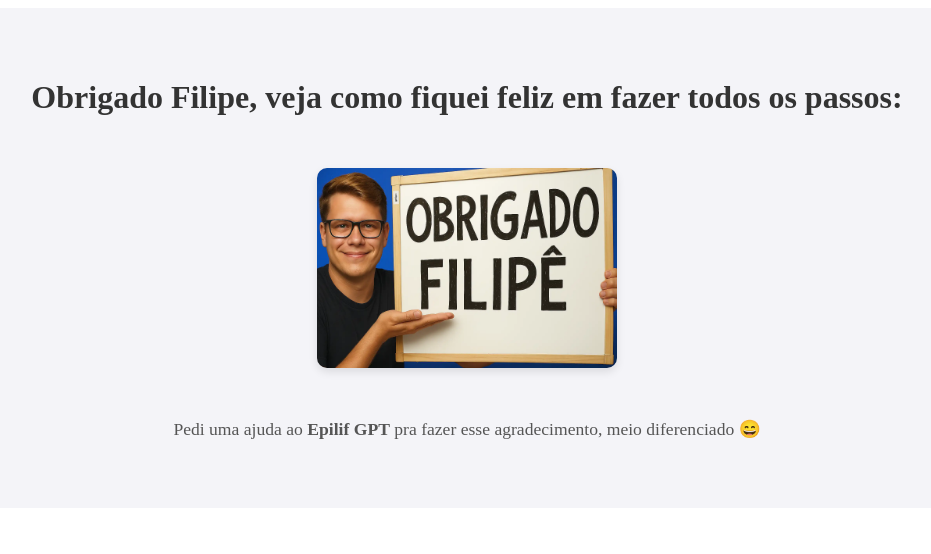
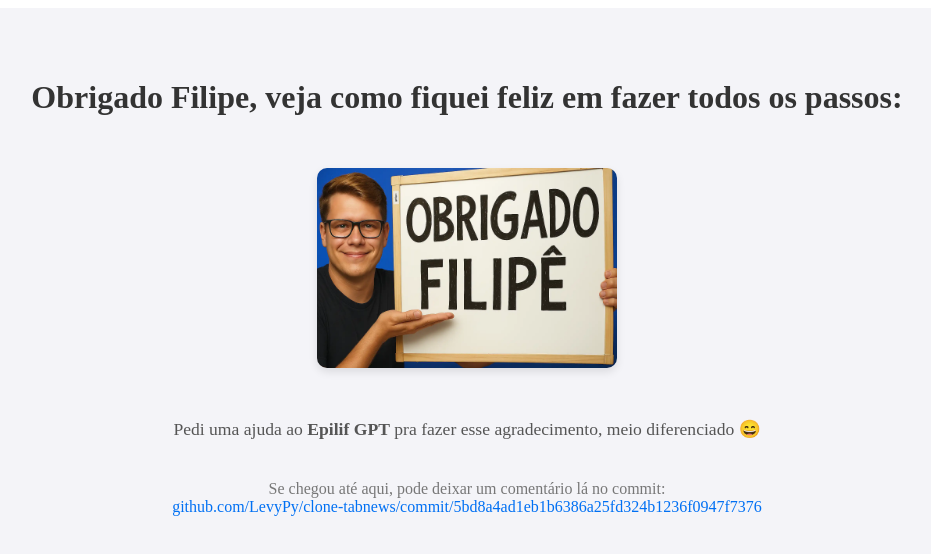
Before and after one commit to LevyPy/clone-tabnews, a Next.js app: page /retribuicao in a window 1280 px wide. Shown: the top 554 px of the page, without its empty margins (173-1104 px from the left). Built offline with nearby package versions, Linux system fonts and the light colour scheme.

Commit message:
Agradecimento ao Filipe2

```diff
--- a/pages/retribuicao.js
+++ b/pages/retribuicao.js
@@ -26,6 +26,18 @@ export default function Agradecimento() {
         Pedi uma ajuda ao <strong>Epilif GPT</strong> pra fazer esse
         agradecimento, meio diferenciado 😄
       </p>
+      <p style={{ fontSize: "1em", color: "#777", marginTop: "40px" }}>
+        Se chegou até aqui, pode deixar um comentário lá no commit:
+        <br />
+        <a
+          href="https://github.com/LevyPy/clone-tabnews/commit/5bd8a4ad1eb1b6386a25fd324b1236f0947f7376"
+          target="_blank"
+          rel="noopener noreferrer"
+          style={{ color: "#0070f3", textDecoration: "none" }}
+        >
+          github.com/LevyPy/clone-tabnews/commit/5bd8a4ad1eb1b6386a25fd324b1236f0947f7376
+        </a>
+      </p>
     </div>
   );
 }
```
